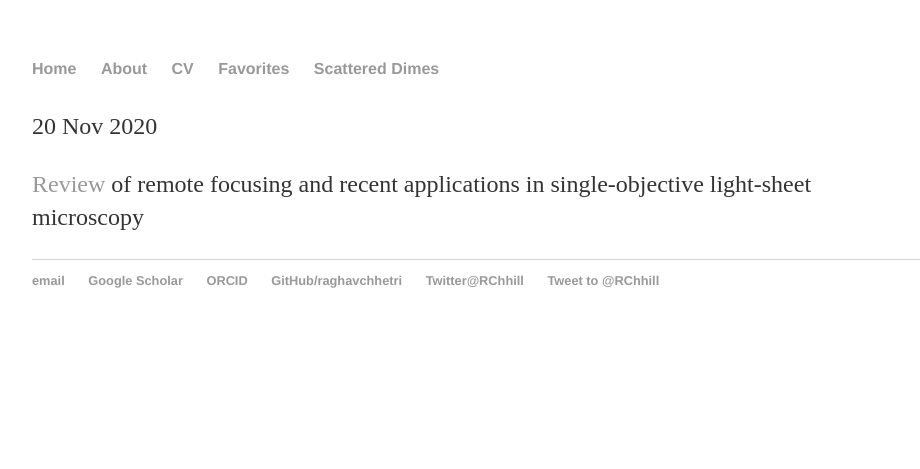
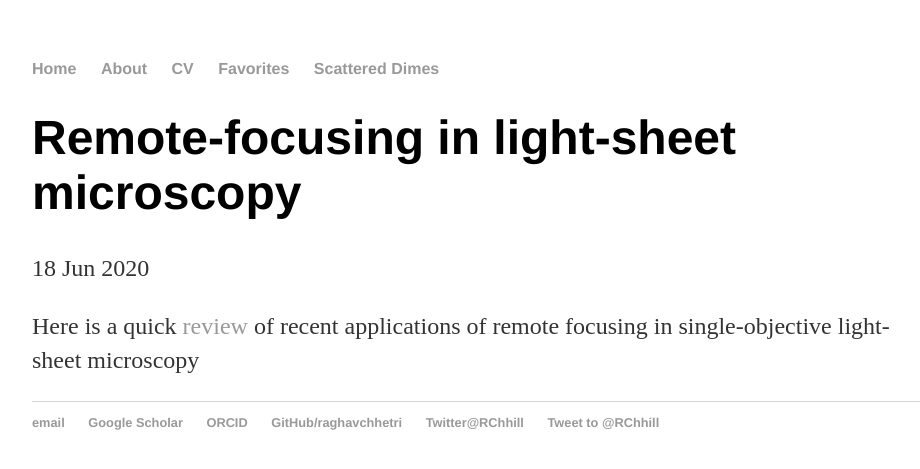
Before and after one commit to raghavchhetri/raghavchhetri.github.io, a Jekyll site: the page built from _posts/2020-06-18-remote-refocus.md, in a window 1280 px wide. Shown: the top 469 px of the page, without its empty margins (160-1080 px from the left). Built offline with Jekyll 4.4.1, drawn with Linux system fonts in a browser that asks for light colours; our own code applies the rules of GitHub Pages for plain Markdown files; comment, search, counter and statistics services are not loaded.

Commit message:
Update 2020-06-18-remote-refocus.md

```diff
--- a/_posts/2020-06-18-remote-refocus.md
+++ b/_posts/2020-06-18-remote-refocus.md
@@ -1,7 +1,7 @@
 ---
 layout: post
-title: "<a href="https://raghavchhetri.github.io/pdf/remote-refocus.pdf#view=FitH">Remote-focusing in light-sheet microscopy</a>"
+title: "Remote-focusing in light-sheet microscopy"
 date: 2020-06-18
 ---
 
-<a href="https://raghavchhetri.github.io/pdf/remote-refocus.pdf#view=FitH">Review</a> of remote focusing and recent applications in single-objective light-sheet microscopy
+Here is a quick <a href="https://raghavchhetri.github.io/pdf/remote-refocus.pdf#view=FitH">review</a> of recent applications of remote focusing in single-objective light-sheet microscopy
```
